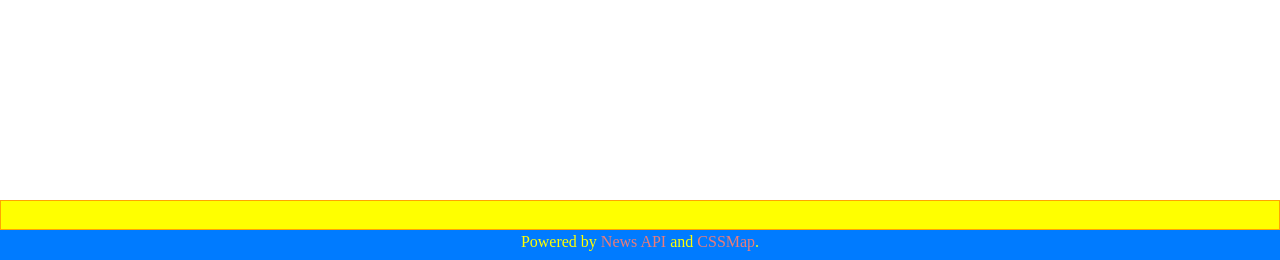
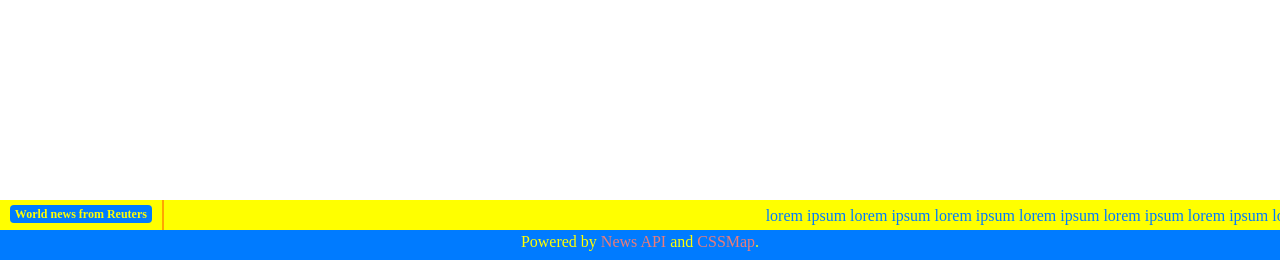
Before and after one commit to krisztianAlt/news-about-europe, a Flask app: page / in a window 1280 px wide. Shown: the part 540-800 px from the top of the page. Run offline with Flask 2, Linux system fonts and the light colour scheme; parts of the project's set-up code (start-up, migrations or seed data) failed here and were passed over; some libraries are stand-ins or nearby versions.

Commit message:
Front-end: put badge in front of scrolling text area, AJAX calling in JS. Back-end: implement calling News API for top-headlines by selected news agency.

```diff
--- a/main.py
+++ b/main.py
@@ -17,6 +17,12 @@ def get_articles_datas():
     api_calling_succeeded, articles = data_manager.get_news_from_api(country_name, selected_news_agency)
     return jsonify(succeeded=api_calling_succeeded, article_datas=articles)
 
+@app.route('/get_top_headlines', methods=['POST'])
+def get_top_headlines_datas():
+    selected_news_agency = request.get_json()['selected_news_agency']
+    api_calling_succeeded, top_headlines = data_manager.get_top_headlines(selected_news_agency)
+    return jsonify(succeeded=api_calling_succeeded, top_headlines=top_headlines)
+
 @app.errorhandler(404)
 def page_not_found(e):
     print("404 status code: " + str(e))
--- a/static/js/main.js
+++ b/static/js/main.js
@@ -5,6 +5,7 @@ app.init = function() {
     app.menuHandling.setActiveMenuButtonColor();
     app.menuHandling.setReutersRadioToChecked();
     app.mapHandling.showMap();
+    app.scrollerHandling.startScroller();
 };
 
 $(document).ready(app.init());
--- a/static/js/map_handler.js
+++ b/static/js/map_handler.js
@@ -33,7 +33,7 @@ app.mapHandling = {
                 var articles = response.article_datas;
                 if (success && articles.length!=0) {
                     $('#newsModal').modal('toggle');
-                    app.mapHandling.listNews(articles, countryName);
+                    app.mapHandling.listNews(articles, countryName, selectedNewsAgency);
                 } else if (success && articles.length==0) {
                     $('#messageModal').modal('toggle');
                     var modalTitle = document.getElementById("messageModalLabel");
@@ -50,9 +50,9 @@ app.mapHandling = {
         });
     },
 
-    listNews: function (news, countryName) {
+    listNews: function (news, countryName, newsAgency) {
         var modalTitle = document.getElementById("newsModalLabel");
-        modalTitle.textContent = "News about " + countryName.charAt(0).toUpperCase() + countryName.substr(1);
+        modalTitle.textContent = "News about " + countryName.charAt(0).toUpperCase() + countryName.substr(1) + " from " + app.scrollerHandling.convertNewsAgencyName(newsAgency);
 
         // delete previous news-table content in the modal:
         var deleteNewsRows = document.getElementsByClassName('news-table-row');
@@ -126,6 +126,16 @@ app.mapHandling = {
             }
         }
         return selectedNewsAgency;
+    },
+
+    listeningRadioButtons: function () {
+        var newsAgencyRadios = document.getElementsByClassName('form-check-input');
+        for (index = 0; index < newsAgencyRadios.length; index++) {
+            newsAgencyRadios[index].addEventListener('click', function (event) {
+                clickedAgency = this.value;
+                app.scrollerHandling.refreshScroller(clickedAgency);
+            })
+        }
     }
 
 }
--- /dev/null
+++ b/static/js/scroller.js
@@ -0,0 +1,67 @@
+var app = app || {};
+
+app.scrollerHandling = {
+
+    startScroller: function () {
+        var label = document.getElementById('scroller-label');
+        label.textContent = ' World news from Reuters';
+        app.mapHandling.listeningRadioButtons();
+    },
+
+    refreshScroller: function (newsAgency) {
+        var label = document.getElementById('scroller-label');
+        label.textContent = ' World news from ' + app.scrollerHandling.convertNewsAgencyName(newsAgency);
+
+        // request data from Python server
+        var dataPackage = {'selected_news_agency': newsAgency};
+        $.ajax({
+            url: 'get_top_headlines',
+            type: 'POST',
+            contentType: "application/json; charset=utf-8",
+            data: JSON.stringify(dataPackage),
+            dataType: 'json',
+            success: function(response) {
+                var success = response.succeeded;
+                var top_headlines = response.top_headlines;
+                if (success && top_headlines.length!=0) {
+
+                } else if (success && top_headlines.length==0) {
+
+                } else {
+
+                };
+            },
+            error: function() {
+                console.log('ERROR: calling endpoint failed.');
+            }
+        });
+    },
+
+    convertNewsAgencyName: function (newsAgency) {
+        var newsAgencyName = '';
+        switch(newsAgency) {
+            case 'bbc-news':
+                newsAgencyName = 'BBC News';
+                break;
+            case 'cbc-news':
+                newsAgencyName = 'CBC News';
+                break;
+            case 'cnn':
+                newsAgencyName = 'CNN';
+                break;
+            case 'independent':
+                newsAgencyName = 'Independent';
+                break;
+            case 'reuters':
+                newsAgencyName = 'Reuters';
+                break;
+            case 'time':
+                newsAgencyName = 'Time';
+                break;
+            default:
+                newsAgencyName = 'Reuters';
+        };
+        return newsAgencyName;
+    }
+
+}
--- a/static/stylesheets/style.css
+++ b/static/stylesheets/style.css
@@ -61,7 +61,6 @@ body {
     right: 0;
     margin: 0 auto;
     background-color: #007bff;
-    text-align: center;
 }
 
 #footer p {
@@ -70,6 +69,10 @@ body {
     vertical-align: middle;
     height: 30px;
     white-space: nowrap;
+}
+
+#links-div{
+    text-align: center;
 }
 
 #links {
@@ -112,8 +115,18 @@ body {
     position: relative;
     background: #FF0;
     color:#007bff;
-    border: 1px solid orange;
+    border-left: 2px solid orange;
 }
+
+.scroller-element {
+    float:left;
+    background: #FF0;
+}
+
+.scroller-element > p {
+    padding: 1px 10px 0 10px;
+}
+
 .scroll-left p {
     position: absolute;
     width: 100%;
--- a/templates/base.html
+++ b/templates/base.html
@@ -36,25 +36,21 @@
             </div>
         </nav>
 
-        <!--Here comes HTML fragments-->
+        <!--Map-->
         <section class="content">
             {% block content %}{% endblock %}
         </section>
 
         <!--Footer-->
         <div id="footer">
-            <!--Scroller area-->
-            <!--INFO: https://codepen.io/jonathan/pen/vDhKE-->
-            <!--INFO: https://www.html.am/html-codes/marquees/css-scrolling-text.cfm-->
-            <!--INFO: https://stackoverflow.com/questions/20052672/pause-a-webkit-animation-on-hover-->
-            <!--INFO: https://stackoverflow.com/questions/45847392/pure-css-continuous-horizontal-text-scroll-without-break-->
 
-            <div class="scroll-left">
-                <p>lorem ipsum lorem ipsum lorem ipsum lorem ipsum lorem ipsum lorem ipsum lorem ipsum lorem ipsum</p>
-            </div>
+            <!--Scrolling text-->
+            {% block footer_scroller_content %}{% endblock %}
 
             <!--Links-->
-            <p id="links">Powered by <a target="_blank" href="https://newsapi.org">News API</a> and <a target="_blank" href="https://cssmapsplugin.com">CSSMap</a>.</p>
+            <div id="links-div">
+                <p id="links">Powered by <a target="_blank" href="https://newsapi.org">News API</a> and <a target="_blank" href="https://cssmapsplugin.com">CSSMap</a>.</p>
+            <div>
         </div>
     </body>
 </html>
--- a/templates/map.html
+++ b/templates/map.html
@@ -10,6 +10,7 @@
     <script type="text/javascript" src="{{ url_for('static', filename='js/cssmap.min.js') }}" defer="defer"></script>
 
     <script src="{{url_for('static', filename='js/map_handler.js')}}" defer="defer"></script>
+    <script src="{{url_for('static', filename='js/scroller.js')}}" defer></script>
 {% endblock %}
 
 {% block header %}
@@ -146,3 +147,16 @@
     </div>
 
 {% endblock %}
+
+{% block footer_scroller_content %}
+    <div id="scroller">
+        <div class="scroller-element">
+            <p><span class="badge badge-primary" id="scroller-label">World news from</span></p>
+        </div>
+        <div class="scroll-left">
+            <div class="scroller-element">
+                <p>lorem ipsum lorem ipsum lorem ipsum lorem ipsum lorem ipsum lorem ipsum lorem ipsum lorem ipsum</p>
+            </div>
+        </div>
+    </div>
+{% endblock %}
```
Also changed, not shown: data_manager.py (+17 -0 lines).
